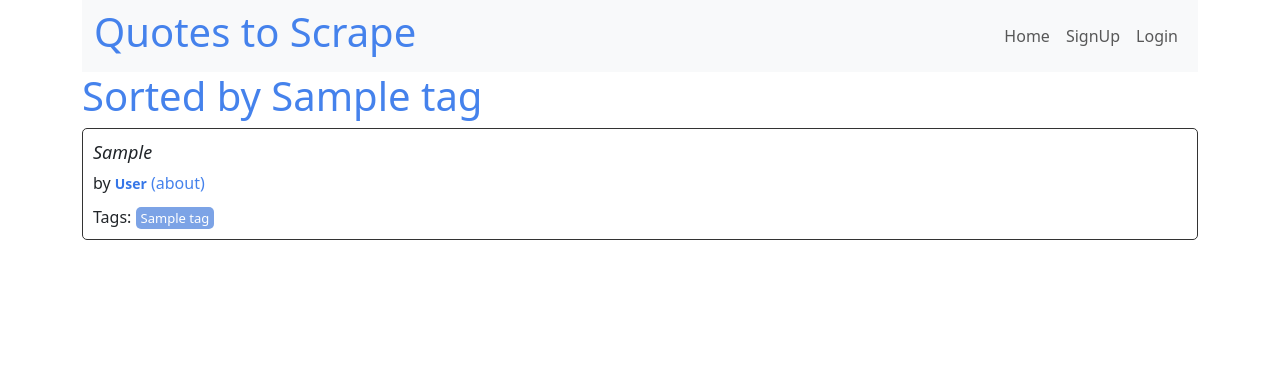
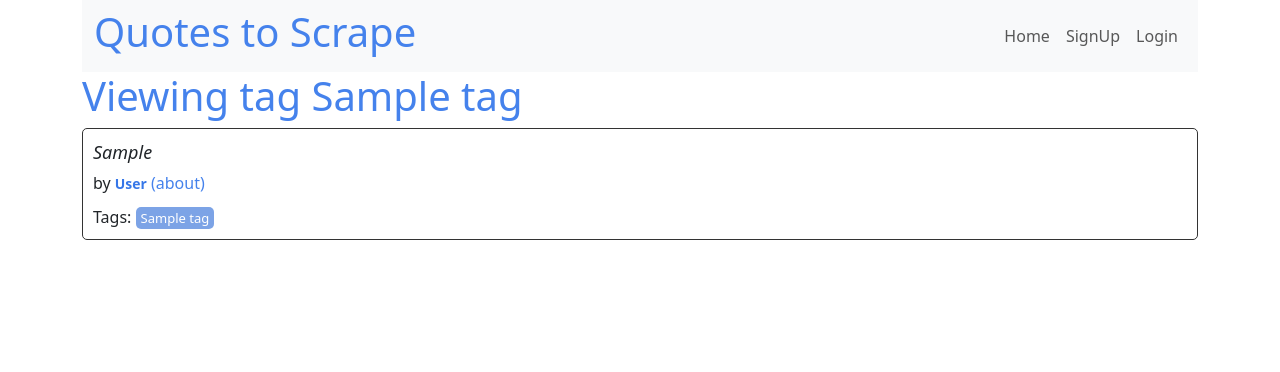
Before and after one commit to SiracencoSerghei/Py_WEB_10, a Django app: template hw_10/quotes/templates/quotes/tag.html in a window 1280 px wide. Shown: the top 372 px of the page. Run offline with Django 5.2, Linux system fonts and the light colour scheme; the template is opened without the code that fills it: values that come from a table or form of the project are taken from there, others are empty; tables that the repository leaves empty hold one stand-in row (values such as "Sample post").

Commit message:
tag paginate

```diff
--- a/hw_10/quotes/templates/quotes/tag.html
+++ b/hw_10/quotes/templates/quotes/tag.html
@@ -4,7 +4,7 @@
 <div class="row">
     <div class="col-md">
         <h1>
-        <a href="/" style="text-decoration: none">Sorted by {{tag.name}}</a>
+        <a href="/" style="text-decoration: none">Viewing tag {{tag.name}}</a>
       </h1>
         {% for quote in quotes %}
          <div class="quote">
@@ -24,16 +24,14 @@
         <nav>
     <ul class="pager">
         <li class="previous">
-                    <a class="btn btn-primary"
-                    href="{% if quotes.has_previous %}{% url 'quotes:main_paginate' quotes.previous_page_number %}{% else %}#{% endif %}"
+            <a class="btn btn-primary" href="{% if quotes.has_previous %}{% url 'quotes:tag_paginate' tag.name quotes.previous_page_number %}{% else %}#{% endif %}"
                {% if not quotes.has_previous %}hidden{% endif %}>
                 <span aria-hidden="true">←</span>
                 Previous
             </a>
         </li>
         <li class="next">
-                    <a class="btn btn-primary"
-                    href="{% if quotes.has_next %}{% url 'quotes:main_paginate' quotes.next_page_number %}{% else %}#{% endif %}"
+            <a class="btn btn-primary" href="{% if quotes.has_next %}{% url 'quotes:tag_paginate' tag.name quotes.next_page_number %}{% else %}#{% endif %}"
                {% if not quotes.has_next %}hidden{% endif %}>
                 Next
                 <span aria-hidden="true">→</span>
--- a/hw_10/quotes/views.py
+++ b/hw_10/quotes/views.py
@@ -41,14 +41,13 @@ class AuthorDetailView(View):
 
 
 def tag(request, tag: str, page: int = 1):
-    quotes = []
-    tag_id = None
     try:
         tag_obj = Tag.objects.get(name=tag)
         tag_id = tag_obj.id
         print( "TAG_ID: ", tag_id)
     except Tag.DoesNotExist:
-        print("hello errors...")
+        return render(request, "404.html", status=404)
+
     if tag_id:
         quotes = Quote.objects.all()
         print(quotes)
```
Lines whose indentation alone changed are shown as unchanged.
